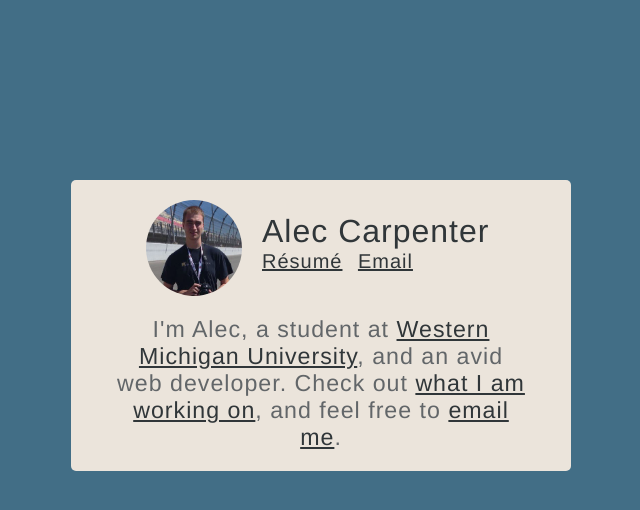
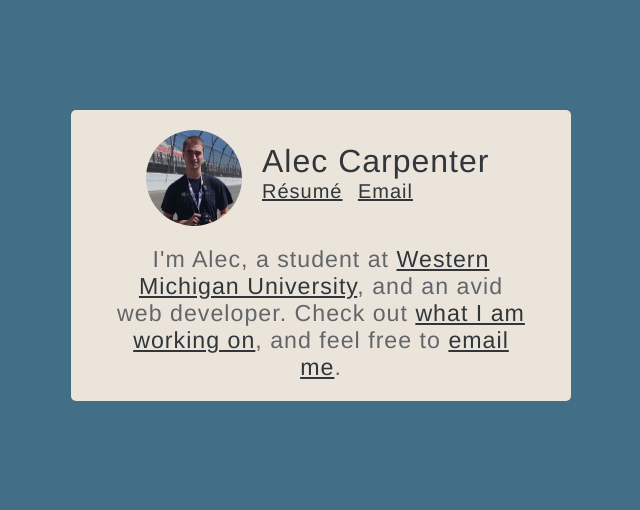
Before and after one commit to alecgunnar/alecgunnar.com, a Jekyll site: the page built from index.html, in a window 1280 px wide. Shown: the top 510 px of the page, without its empty margins (319-959 px from the left). Built offline with Jekyll 4.4.1, drawn with Linux system fonts in a browser that asks for light colours; nearby versions of some CDN libraries.

Commit message:
Responsive-ness

```diff
--- a/_layouts/default.html
+++ b/_layouts/default.html
@@ -11,9 +11,6 @@
 
         </div>
 
-        <script src="https://code.jquery.com/jquery-1.11.3.min.js"></script>
-        <script src="{{ "js/global.js" | prepend: site.baseurl }}"></script>
-
     </body>
 
 </html>
--- a/_sass/base.scss
+++ b/_sass/base.scss
@@ -11,7 +11,7 @@
     letter-spacing: 1px;
     text-align: center;
     margin: 0;
-    padding: 0;
+    padding: $padding;
 }
 
 a {
@@ -52,6 +52,10 @@
     content: " ";
     display: block;
     border-radius: 3rem;
+}
+
+.intro__about {
+    margin-top: $margin;
 }
 
 .about__name {
@@ -96,9 +100,13 @@
     clear: both;
 }
 
-@media screen and (min-width: 375px) {
+@media screen and (min-width: 500px) {
     .wrapper {
         width: 500px;
+    }
+
+    .header {
+        margin-top: 20%;
     }
 
     .header__intro {
@@ -113,7 +121,7 @@
     }
 
     .intro__about {
-        margin-left: $margin;
+        margin: 0 0 0 $margin;
         padding-top: $padding * 1.3;
         box-sizing: border-box;
     }
--- a/index.html
+++ b/index.html
@@ -13,5 +13,5 @@
         </div>
         <div class="clearfix"></div>
     </div>
-    <p>I'm Alec, a student at <a href="https://www.wmich.edu/">Western Michigan University</a>, and an avid web developer. Check out <a href="https://www.github.com/gunnar94">what I am working on</a>, and feel free to <a href="mailto:gunnar94@me.com">email me</a>.</p>
+    <p>I'm Alec, a student at <a href="https://www.wmich.edu/" target="_blank">Western Michigan University</a>, and an avid web developer. Check out <a href="https://www.github.com/gunnar94" target="_blank">what I am working on</a>, and feel free to <a href="mailto:gunnar94@me.com">email me</a>.</p>
 </header>
--- a/js/global.js
+++ /dev/null
@@ -1,5 +0,0 @@
-var $header = $('header.header');
-
-if (typeof $header !== 'undefined') {
-    $header.css('margin-top', ($(document).height() * .2) + 'px');
-}
```
